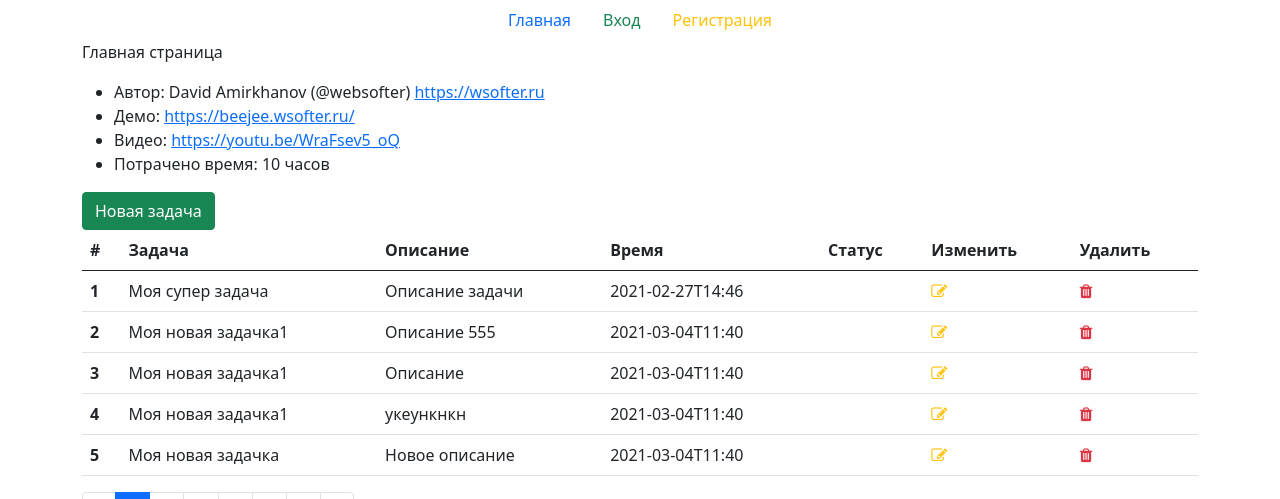
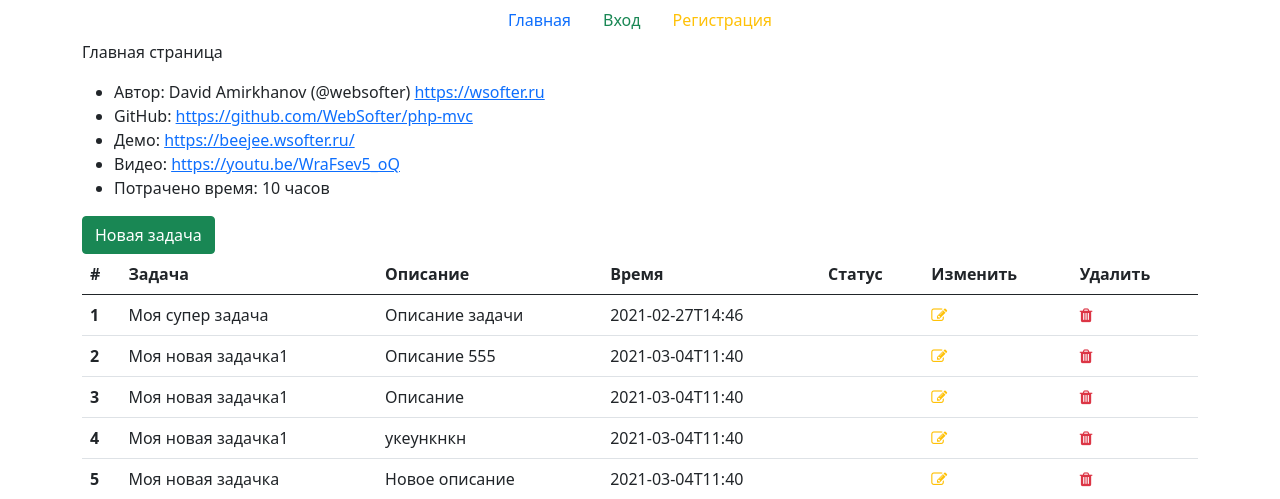
Before and after one commit to WebSofter/php-mvc, a PHP site: page / in a window 1280 px wide. Shown: the top 499 px of the page. Run offline with PHP 8.4, Linux system fonts and the light colour scheme; data comes from the database, SQL or seed files in the repository; some libraries are stand-ins or nearby versions.

Commit message:
Add description Upd

```diff
--- a/www/application/views/main/index.php
+++ b/www/application/views/main/index.php
@@ -1,6 +1,7 @@
 <p>Главная страница</p>
 <ul>
     <li>Автор: David Amirkhanov (@websofter) <a href ="https://wsofter.ru">https://wsofter.ru</a></li>
+    <li>GitHub: <a href="https://github.com/WebSofter/php-mvc">https://github.com/WebSofter/php-mvc</a></li>
     <li>Демо: <a href="https://beejee.wsofter.ru/">https://beejee.wsofter.ru/</a></li>
     <li>Видео: <a href="https://youtu.be/WraFsev5_oQ">https://youtu.be/WraFsev5_oQ</a></li>
     <li>Потрачено время: 10 часов</li>
```
